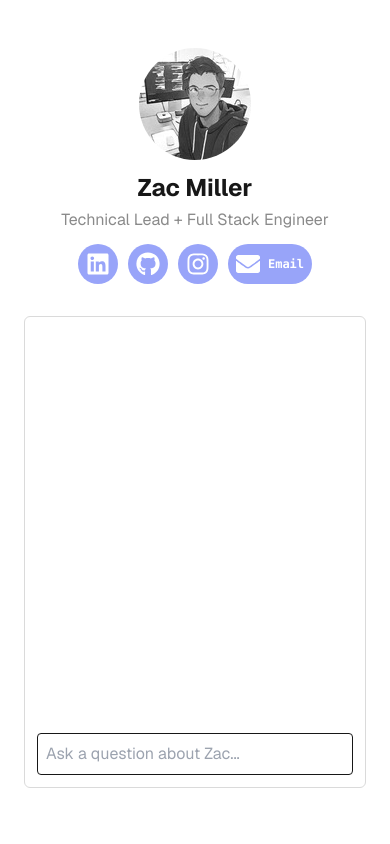
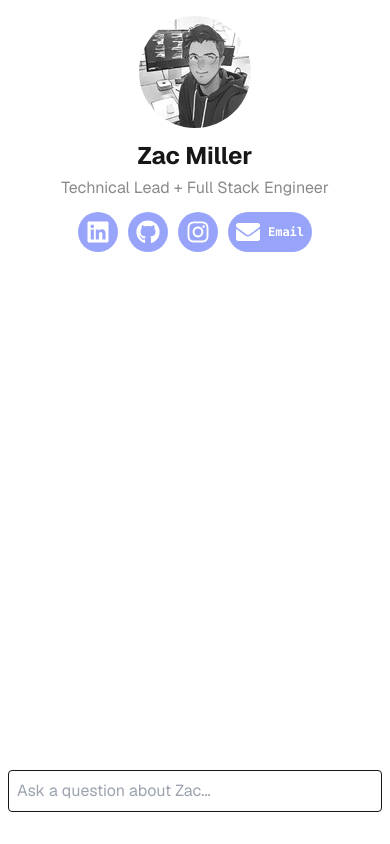
Before and after one commit to zacmiller26/zac-chatbot, a Next.js app: page / in a window 390 px wide. Built offline with nearby package versions, Linux system fonts and the light colour scheme.

Commit message:
fix: improve ui spacing on mobile

```diff
--- a/app/page.tsx
+++ b/app/page.tsx
@@ -8,7 +8,7 @@ import { cn } from '@/lib/utils'
 export default function Home() {
   return (
     <div className='boder flex h-[100dvh] flex-col font-[family-name:var(--font-geist-sans)]'>
-      <div className='flex h-full flex-col items-center justify-center gap-8 px-6 pt-12'>
+      <div className='flex h-full flex-col items-center justify-center gap-6 px-2 pt-4 md:gap-8 md:px-6 md:pt-12'>
         <div className='flex flex-col items-center gap-1'>
           <div className='pb-2'>
             <PageAvatar />
@@ -22,13 +22,13 @@ export default function Home() {
 
         <main
           className={cn(
-            'border-background-1 relative w-full min-w-80 flex-1 overflow-scroll rounded-md border p-3 lg:w-[620px] lg:p-8'
+            'relative w-full min-w-80 flex-1 overflow-hidden pb-2 lg:w-[620px]'
           )}
         >
           <Chat />
         </main>
 
-        <footer className='flex gap-6 py-3 sm:pb-8'></footer>
+        <footer className=''>{/* TODO: Drawer Button */}</footer>
       </div>
     </div>
   )
```
